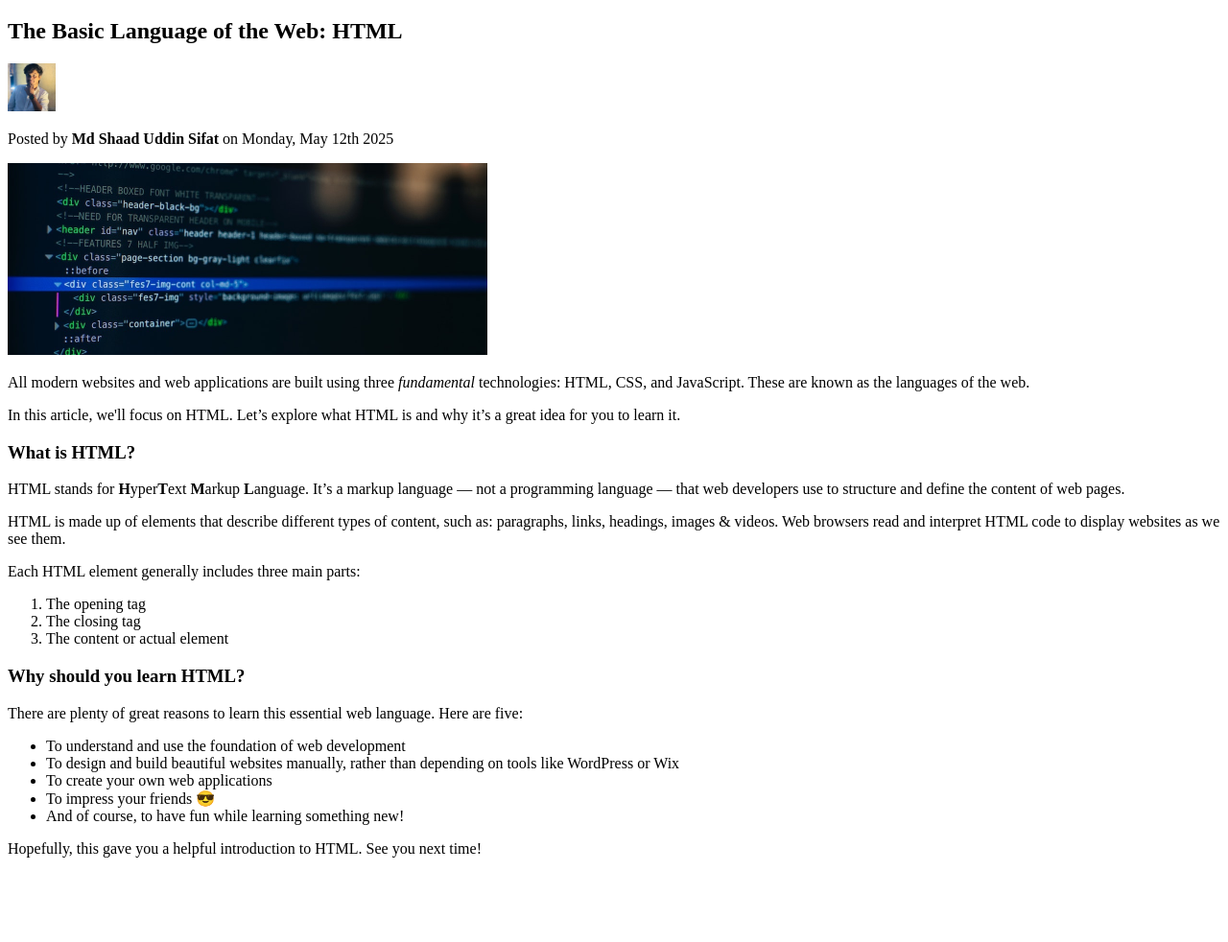
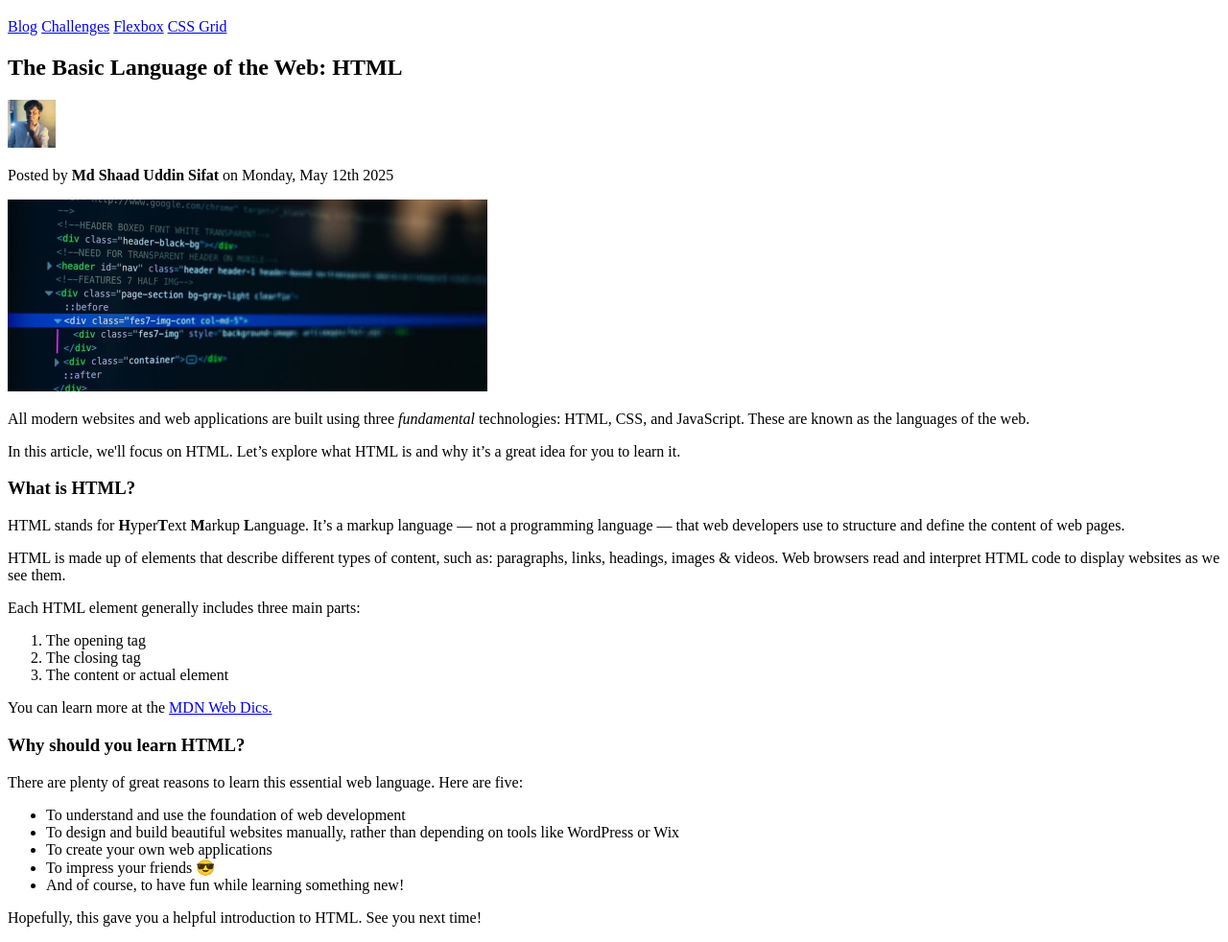
Before and after one commit to shaadsifat/Html-Css-Fundamental-with-Blog-Page, a plain HTML site: page index.html in a window 1280 px wide. Shown: the part 62-1044 px from the top of the page at 96% size. Before the commit the page ends 972 px from the top, so only its background shows below. Drawn offline with Linux system fonts and the light colour scheme.

Commit message:
Links Added

```diff
--- a/index.html
+++ b/index.html
@@ -7,6 +7,11 @@
 
   <body>
     <h1>📘 The Code Magazine</h1>
+
+    <a href="#">Blog</a>
+    <a href="#">Challenges</a>
+    <a href="#">Flexbox</a>
+    <a href="#">CSS Grid</a>
 
     <h2>The Basic Language of the Web: HTML</h2>
     <img src="shaad-sifat.jpg" alt="Shaad Sifat" width="50px" />
@@ -44,6 +49,15 @@
       <li>The content or actual element</li>
     </ol>
 
+    <p>
+      You can learn more at the
+      <a
+        href="https://developer.mozilla.org/en-US/docs/Web/HTML"
+        target="_blank"
+        >MDN Web Dics.</a
+      >
+    </p>
+
     <h3>Why should you learn HTML?</h3>
     <p>
       There are plenty of great reasons to learn this essential web language.
```
